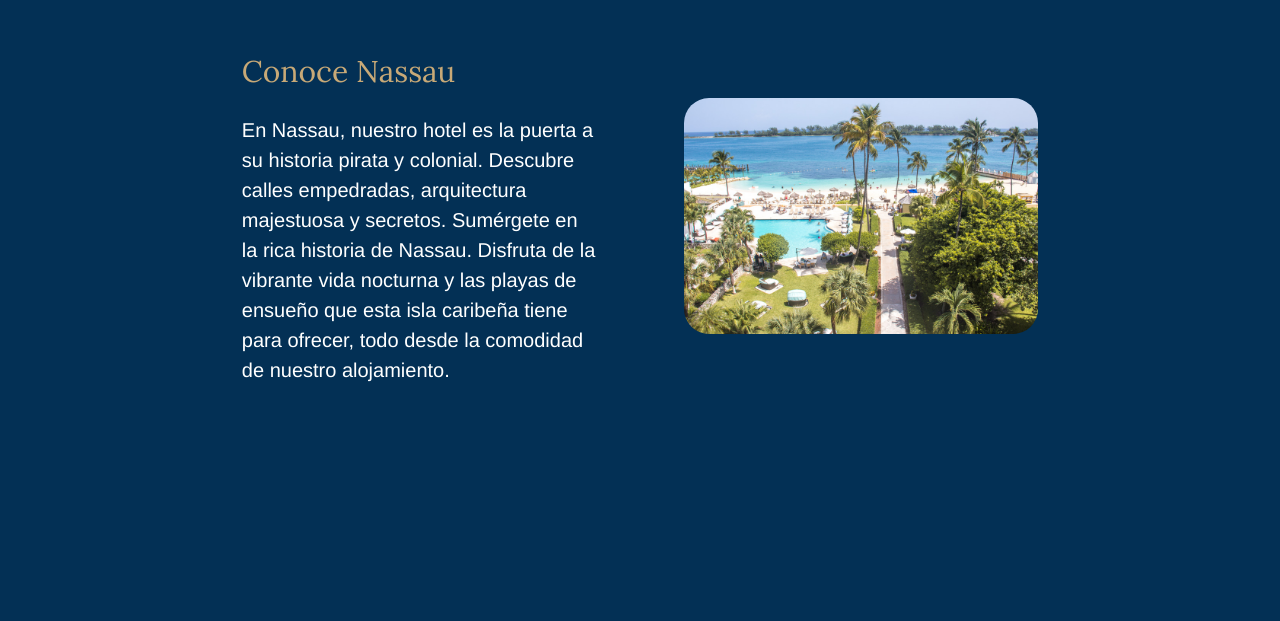
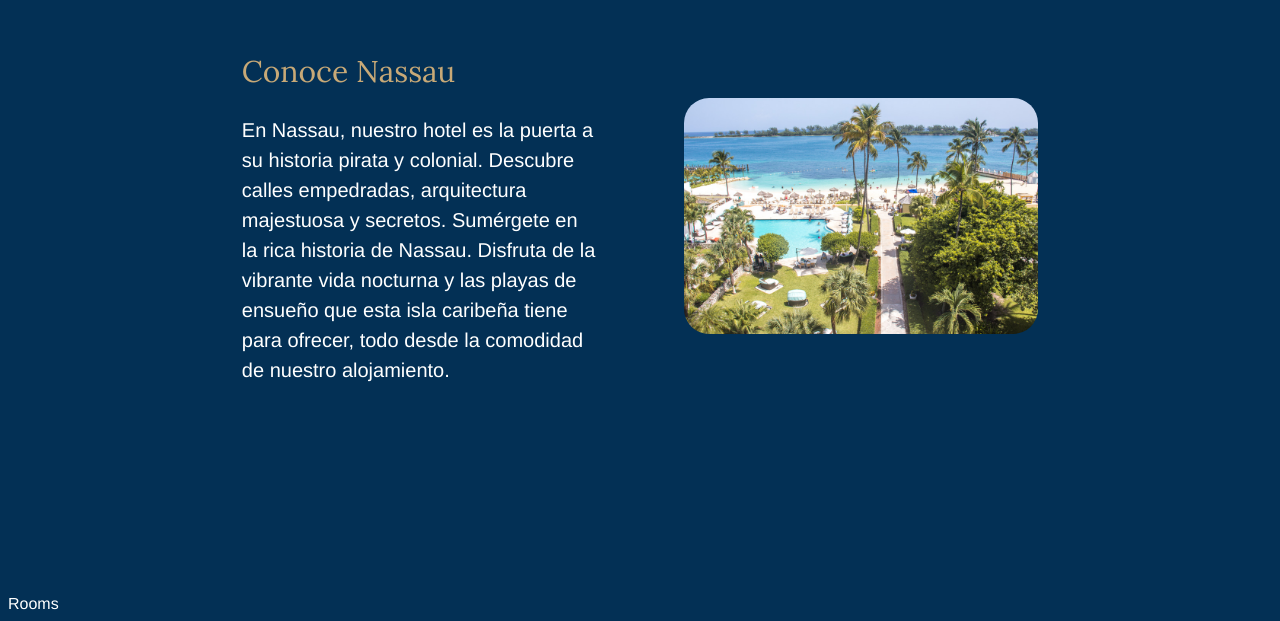
Before and after one commit to Martin-Cifre/HotelReact, a React (Vite) app: page / in a window 1280 px wide. Shown: the part 1954-2575 px from the top of the page. Built offline with nearby package versions, Linux system fonts and the light colour scheme.

Commit message:
estructura Rooms

```diff
--- /dev/null
+++ b/src/components/Rooms/Rooms.tsx
@@ -0,0 +1,8 @@
+//import React from 'react'
+import styles from "./Rooms.module.css";
+
+export const Rooms = () => {
+  return (
+    <div className={styles.tata}>Rooms</div>
+  )
+}
--- a/src/main.tsx
+++ b/src/main.tsx
@@ -4,6 +4,7 @@ import Headder from './components/Headder/Headder.tsx';
 import Home from './components/Home/Home.tsx';
 import { About } from './components/About/About.tsx';
 import { Location } from './components/Location/Location.tsx';
+import { Rooms } from './components/Rooms/Rooms.tsx';
 import './index.css';
 
 ReactDOM.createRoot(document.getElementById('root')!).render(
@@ -12,5 +13,6 @@ ReactDOM.createRoot(document.getElementById('root')!).render(
     <Home />
     <About />
     <Location />
+    <Rooms />
   </React.StrictMode>,
 )
```
Also changed, not shown: src/components/Rooms/Rooms.module.css (added).
